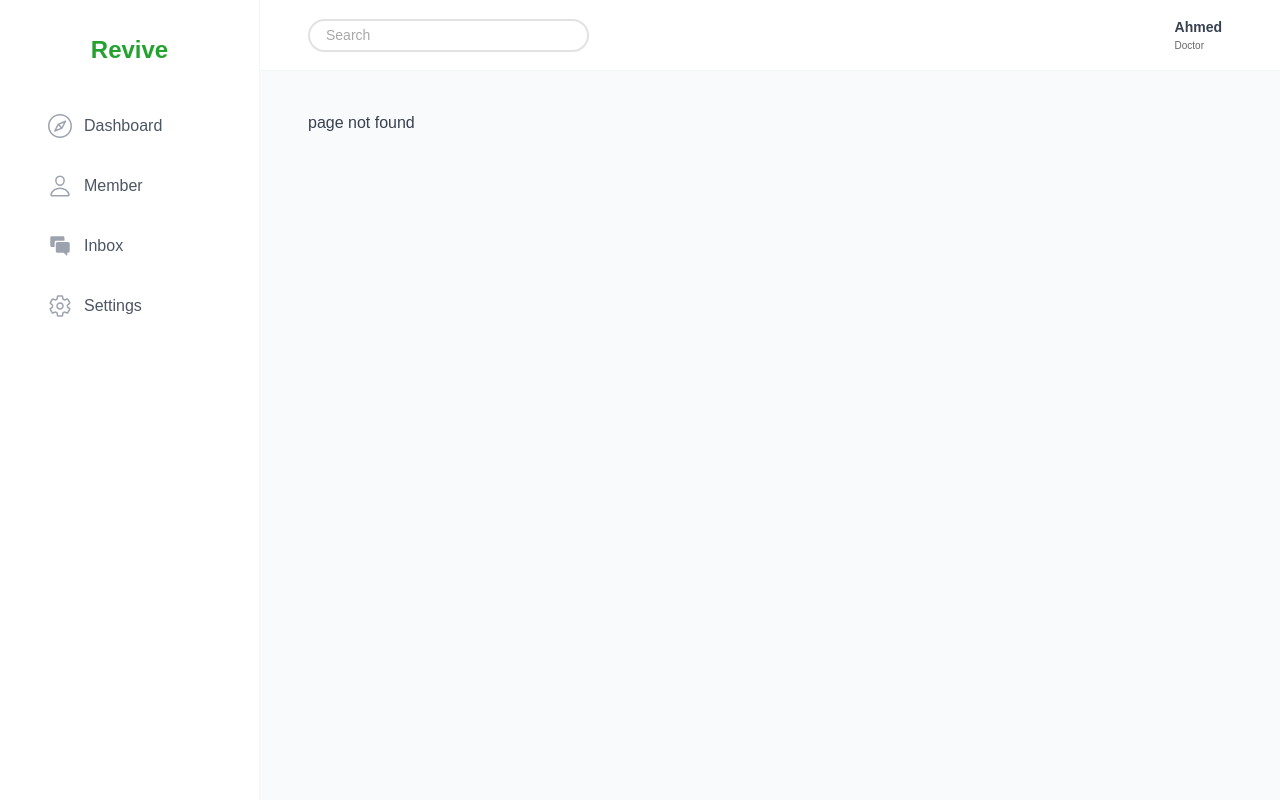
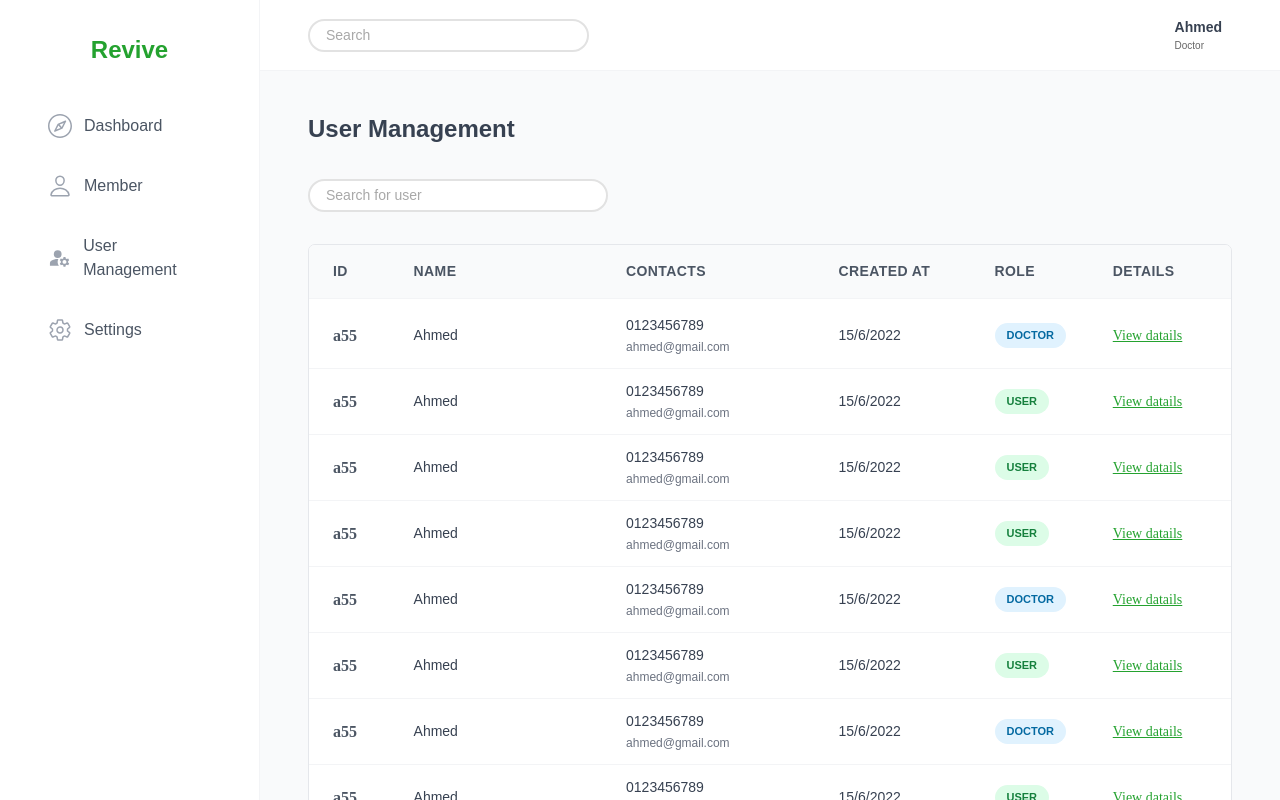
Before and after one commit to ahmedhakk/revive, a React (Create React App) app: page /user-management in a window 1280 px wide. Before the commit this address had no page. Built offline with nearby package versions, Linux system fonts and the light colour scheme.

Commit message:
auth, user managment

```diff
--- a/src/App.js
+++ b/src/App.js
@@ -3,15 +3,17 @@ import "./styles/GlobalStyles.css";
 
 import { BrowserRouter, Navigate, Route, Routes } from "react-router-dom";
 import Dashboard from "./pages/Dashboard";
-import Inbox from "./pages/Inbox";
 import Member from "./pages/Member";
 import NewMember from "./pages/NewMember";
-import Note from "./pages/Note";
 import Settings from "./pages/Settings";
-import TodayTasks from "./pages/TodayTasks";
+// import Inbox from "./pages/Inbox";
+// import Note from "./pages/Note";
+// import TodayTasks from "./pages/TodayTasks";
 import PageNotFound from "./pages/PageNotFound";
 import MemberStatus from "./features/member/MemberStatus";
 import MemberDetail from "./features/member/MemberDetail";
+import Login from "./pages/Login";
+import UserManagement from "./pages/UserManagement";
 
 function App() {
   return (
@@ -20,18 +22,21 @@ function App() {
         <Route element={<AppLayout />}>
           <Route index element={<Navigate replace to="dashboard" />} />
           <Route path="dashboard" element={<Dashboard />} />
-          <Route path="inbox" element={<Inbox />} />
           <Route path="member" element={<Member />}>
             <Route path="status" element={<MemberStatus />} />
             <Route path="status/:memberId" element={<MemberDetail />} />
             <Route path="new-member" element={<NewMember />} />
           </Route>
-          <Route path="note" element={<Note />} />
           <Route path="settings" element={<Settings />} />
-          <Route path="today-tasks" element={<TodayTasks />} />
+          <Route path="user-management" element={<UserManagement />} />
 
           <Route path="*" element={<PageNotFound />} />
+          {/* <Route path="inbox" element={<Inbox />} /> */}
+          {/* <Route path="note" element={<Note />} /> */}
+          {/* <Route path="today-tasks" element={<TodayTasks />} /> */}
         </Route>
+
+        <Route path="login" element={<Login />} />
       </Routes>
     </BrowserRouter>
   );
--- /dev/null
+++ b/src/features/authentication/LoginForm.js
@@ -0,0 +1,78 @@
+import { useState } from "react";
+import styled from "styled-components";
+import Button from "../../ui/Button";
+import Form from "../../ui/Form";
+import FormRowVertical from "../../ui/FormRowVertical";
+import { useNavigate } from "react-router";
+// import { useLogin } from "./useLogin";
+// import SpinnerMini from "../../ui/SpinnerMini";
+
+const Input = styled.input`
+  border: 1px solid var(--color-grey-300);
+  background-color: var(--color-grey-0);
+  border-radius: var(--border-radius-sm);
+  padding: 0.8rem 1.2rem;
+  box-shadow: var(--shadow-sm);
+`;
+
+function LoginForm() {
+  const [email, setEmail] = useState("");
+  const [password, setPassword] = useState("");
+  //   const { login, isLoading } = useLogin();
+
+  const navigate = useNavigate();
+
+  function handleSubmit(e) {
+    e.preventDefault();
+    // if (!email || !password) return;
+    // login(
+    //   { email, password },
+    //   {
+    //     onSettled: () => {
+    //       setEmail("");
+    //       setPassword("");
+    //     },
+    //   }
+    // );
+
+    if (!email || !password) return;
+
+    console.log(email, password);
+    navigate("/dashboard");
+  }
+
+  return (
+    <Form onSubmit={handleSubmit}>
+      <FormRowVertical label="Email address">
+        <Input
+          type="email"
+          id="email"
+          // This makes this form better for password managers
+          autoComplete="username"
+          value={email}
+          onChange={(e) => setEmail(e.target.value)}
+          //   disabled={isLoading}
+        />
+      </FormRowVertical>
+
+      <FormRowVertical label="Password">
+        <Input
+          type="password"
+          id="password"
+          autoComplete="current-password"
+          value={password}
+          onChange={(e) => setPassword(e.target.value)}
+          //   disabled={isLoading}
+        />
+      </FormRowVertical>
+      <FormRowVertical>
+        {/* <Button size="large" disabled={isLoading}>
+          {!isLoading ? "Log in" : <SpinnerMini />}
+        </Button> */}
+        <Button size="large">Log in</Button>
+      </FormRowVertical>
+    </Form>
+  );
+}
+
+export default LoginForm;
--- a/src/features/member/MemberDetail.js
+++ b/src/features/member/MemberDetail.js
@@ -38,13 +38,13 @@ const MemberDetail = () => {
         duration: "2 Weeks",
       },
       {
-        pain_name: "Back Pain",
+        pain_name: "Arm Pain",
         time: "10 mins/day",
         training_name: "Inline lunge",
         duration: "2 Weeks",
       },
       {
-        pain_name: "Back Pain",
+        pain_name: "Body Pain",
         time: "10 mins/day",
         training_name: "Inline lunge",
         duration: "2 Weeks",
@@ -69,7 +69,7 @@ const MemberDetail = () => {
       </StyledInfo>
 
       {MEMBER_DATA.training_list.map((training) => (
-        <Card className={classes.card}>
+        <Card key={training.pain_name} className={classes.card}>
           <Wrapper>
             <MdOutlineLayers className={classes.icon} />
             <div>
--- /dev/null
+++ b/src/features/user_management/UserMTable.js
@@ -0,0 +1,101 @@
+import React from "react";
+import Table from "../../ui/Table";
+import MemberRow from "../member/MemberRow";
+import UserRow from "./UserRow";
+
+const DUMMY_USER = [
+  {
+    id: "055",
+    username: "a55",
+    name: "Ahmed",
+    email: "ahmed@gmail.com",
+    phone: "0123456789",
+    joinDate: "15/6/2022",
+    role: "doctor",
+  },
+  {
+    id: "056",
+    username: "a55",
+    name: "Ahmed",
+    email: "ahmed@gmail.com",
+    phone: "0123456789",
+    joinDate: "15/6/2022",
+    role: "user",
+  },
+  {
+    id: "057",
+    username: "a55",
+    name: "Ahmed",
+    email: "ahmed@gmail.com",
+    phone: "0123456789",
+    joinDate: "15/6/2022",
+    role: "user",
+  },
+  {
+    id: "058",
+    username: "a55",
+    name: "Ahmed",
+    email: "ahmed@gmail.com",
+    phone: "0123456789",
+    joinDate: "15/6/2022",
+    role: "user",
+  },
+  {
+    id: "059",
+    username: "a55",
+    name: "Ahmed",
+    email: "ahmed@gmail.com",
+    phone: "0123456789",
+    joinDate: "15/6/2022",
+    role: "doctor",
+  },
+  {
+    id: "060",
+    username: "a55",
+    name: "Ahmed",
+    email: "ahmed@gmail.com",
+    phone: "0123456789",
+    joinDate: "15/6/2022",
+    role: "user",
+  },
+  {
+    id: "061",
+    username: "a55",
+    name: "Ahmed",
+    email: "ahmed@gmail.com",
+    phone: "0123456789",
+    joinDate: "15/6/2022",
+    role: "doctor",
+  },
+  {
+    id: "062",
+    username: "a55",
+    name: "Ahmed",
+    email: "ahmed@gmail.com",
+    phone: "0123456789",
+    joinDate: "15/6/2022",
+    role: "user",
+  },
+];
+
+const UserMTable = () => {
+  return (
+    <Table columns="0.6fr 2fr 2fr 1.4fr 1fr 1fr">
+      <Table.Header>
+        <div>Id</div>
+        <div>Name</div>
+        <div>Contacts</div>
+        <div>Created At</div>
+        <div>Role</div>
+        <div>Details</div>
+      </Table.Header>
+
+      <Table.Body
+        data={DUMMY_USER}
+        render={(member) => <UserRow key={member.id} member={member} />}
+      />
+    </Table>
+  );
+};
+
+export default UserMTable;
--- /dev/null
+++ b/src/features/user_management/UserRow.js
@@ -0,0 +1,76 @@
+import styled from "styled-components";
+
+import Tag from "../../ui/Tag";
+import Table from "../../ui/Table";
+import { useNavigate } from "react-router-dom";
+
+const Username = styled.div`
+  font-size: 1.6rem;
+  font-weight: 600;
+  color: var(--color-grey-600);
+  font-family: "Sono";
+`;
+
+const Stacked = styled.div`
+  display: flex;
+  flex-direction: column;
+  gap: 0.2rem;
+
+  & span:first-child {
+    font-weight: 500;
+  }
+
+  & span:last-child {
+    color: var(--color-grey-500);
+    font-size: 1.2rem;
+  }
+`;
+
+const Details = styled.button`
+  font-family: "Sono";
+  font-weight: 500;
+  text-decoration: underline;
+  color: var(--main-color);
+  background: transparent;
+  border: none;
+  width: fit-content;
+
+  &:focus {
+    outline: none;
+  }
+`;
+
+function UserRow({
+  member: { id: memberId, username, name, email, phone, joinDate, role },
+}) {
+  const roleToTagName = {
+    doctor: "blue",
+    user: "green",
+    "on-hold": "silver",
+  };
+
+  const navigate = useNavigate();
+
+  return (
+    <Table.Row>
+      <Username>{username}</Username>
+
+      <span>{name}</span>
+
+      <Stacked>
+        <span>{phone}</span>
+        <span>{email}</span>
+      </Stacked>
+
+      <span>{joinDate}</span>
+
+      <Tag type={roleToTagName[role]}>{role.replace("-", " ")}</Tag>
+
+      <Details onClick={() => navigate(`/member/status/${memberId}`)}>
+        View datails
+      </Details>
+    </Table.Row>
+  );
+}
+
+export default UserRow;
--- /dev/null
+++ b/src/pages/Login.js
@@ -0,0 +1,29 @@
+import styled from "styled-components";
+import LoginForm from "../features/authentication/LoginForm";
+import Logo from "../ui/Logo";
+
+const LoginLayout = styled.main`
+  min-height: 100vh;
+  display: grid;
+  grid-template-columns: 48rem;
+  align-content: center;
+  justify-content: center;
+  gap: 3.2rem;
+  background-color: var(--color-grey-50);
+`;
+
+const StyledHeader = styled.h3`
+  text-align: center;
+`;
+
+function Login() {
+  return (
+    <LoginLayout>
+      <Logo />
+      <StyledHeader>Log in to your account</StyledHeader>
+      <LoginForm />
+    </LoginLayout>
+  );
+}
+
+export default Login;
--- /dev/null
+++ b/src/pages/UserManagement.js
@@ -0,0 +1,16 @@
+import React from "react";
+import SearchInput from "../ui/SearchInput";
+import UserMTable from "../features/user_management/UserMTable";
+
+const UserManagement = () => {
+  return (
+    <>
+      <h2>User Management</h2>
+      <SearchInput placeholder="Search for user" />
+
+      <UserMTable />
+    </>
+  );
+};
+
+export default UserManagement;
--- /dev/null
+++ b/src/ui/Form.js
@@ -0,0 +1,29 @@
+import styled, { css } from "styled-components";
+
+const Form = styled.form`
+  ${(props) =>
+    props.type === "regular" &&
+    css`
+      padding: 2.4rem 4rem;
+
+      /* Box */
+      background-color: var(--color-grey-0);
+      border: 1px solid var(--color-grey-100);
+      border-radius: var(--border-radius-md);
+    `}
+
+  ${(props) =>
+    props.type === "modal" &&
+    css`
+      width: 80rem;
+    `}
+
+  overflow: hidden;
+  font-size: 1.4rem;
+`;
+
+Form.defaultProps = {
+  type: "regular",
+};
+
+export default Form;
--- /dev/null
+++ b/src/ui/FormRowVertical.js
@@ -0,0 +1,29 @@
+import styled from "styled-components";
+
+const StyledFormRow = styled.div`
+  display: flex;
+  flex-direction: column;
+  gap: 0.8rem;
+  padding: 1.2rem 0;
+`;
+
+const Label = styled.label`
+  font-weight: 500;
+`;
+
+const Error = styled.span`
+  font-size: 1.4rem;
+  color: var(--color-red-700);
+`;
+
+function FormRowVertical({ label, error, children }) {
+  return (
+    <StyledFormRow>
+      {label && <Label htmlFor={children.props.id}>{label}</Label>}
+      {children}
+      {error && <Error>{error}</Error>}
+    </StyledFormRow>
+  );
+}
+
+export default FormRowVertical;
--- /dev/null
+++ b/src/ui/Logo.js
@@ -0,0 +1,21 @@
+import styled from "styled-components";
+
+const StyledLogo = styled.div`
+  text-align: center;
+`;
+
+const Img = styled.img`
+  height: 130px;
+  width: auto;
+  border-radius: 50%;
+`;
+
+function Logo() {
+  return (
+    <StyledLogo>
+      <Img src="/revive.jpg" alt="Logo" />
+    </StyledLogo>
+  );
+}
+
+export default Logo;
--- a/src/ui/MainNav.js
+++ b/src/ui/MainNav.js
@@ -4,9 +4,10 @@ import { NavLink } from "react-router-dom";
 import { SlCompass } from "react-icons/sl";
 import { IoPersonOutline } from "react-icons/io5";
 // import { RiCalendarScheduleLine } from "react-icons/ri";
-import { IoIosChatboxes } from "react-icons/io";
+// import { IoIosChatboxes } from "react-icons/io";
 // import { FaRegNoteSticky } from "react-icons/fa6";
 import { IoSettingsOutline } from "react-icons/io5";
+import { MdManageAccounts } from "react-icons/md";
 
 const MainNav = () => {
   return (
@@ -24,18 +25,18 @@ const MainNav = () => {
             <span>Member</span>
           </NavLink>
         </li>
+        <li>
+          <NavLink className={classes.styledNavlink} to="/user-management">
+            <MdManageAccounts />
+            <span>User Management</span>
+          </NavLink>
+        </li>
         {/* <li>
           <NavLink className={classes.styledNavlink} to="/today-tasks">
             <RiCalendarScheduleLine />
             <span>Today Tasks</span>
           </NavLink>
         </li> */}
-        <li>
-          <NavLink className={classes.styledNavlink} to="/inbox">
-            <IoIosChatboxes />
-            <span>Inbox</span>
-          </NavLink>
-        </li>
         {/* <li>
           <NavLink className={classes.styledNavlink} to="/note">
             <FaRegNoteSticky />
```
Also changed, not shown: public/revive.jpg (added).
